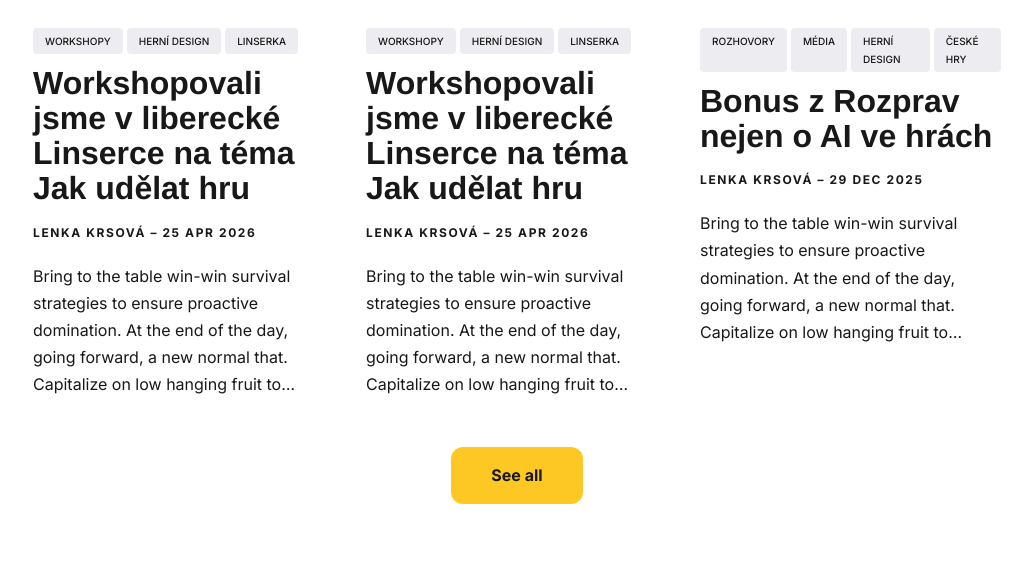
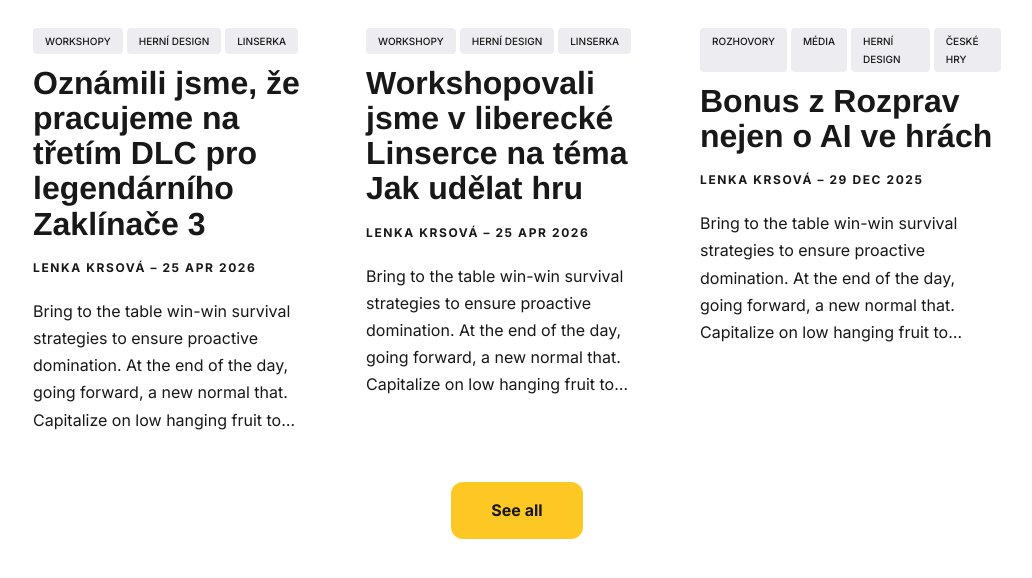
Before and after one commit to lkrsova/lenkakrsova.cz, a Jekyll site: the page built from index.html, in a window 1280 px wide and 900 px high, scrolled down 1120 px, cut to the strip 195-773 px from the top of the window. Shown: the whole strip, without its empty margins (123-1155 px from the left). Built offline with Jekyll 4.4.1, drawn with Linux system fonts in a browser that asks for light colours; some web fonts are replaced.

Commit message:
Update 2026-05-27-oznameni-tretiho-dlc-zaklinace-3.md

```diff
--- a/_posts/2026-05-27-oznameni-tretiho-dlc-zaklinace-3.md
+++ b/_posts/2026-05-27-oznameni-tretiho-dlc-zaklinace-3.md
@@ -1,6 +1,6 @@
 ---
 layout: post
-title:  Workshopovali jsme v liberecké Linserce na téma Jak udělat hru
+title:  Oznámili jsme, že pracujeme na třetím DLC pro legendárního Zaklínače 3
 description: Bring to the table win-win survival strategies to ensure proactive domination. At the end of the day, going forward, a new normal that. Capitalize on low hanging fruit to identify a ballpark value activity to beta test. Override the digital divide with additional.
 date:   2026-04-25 09:00:00 +0300
 image:  '/images/w3-wh-sotp.png'
```
